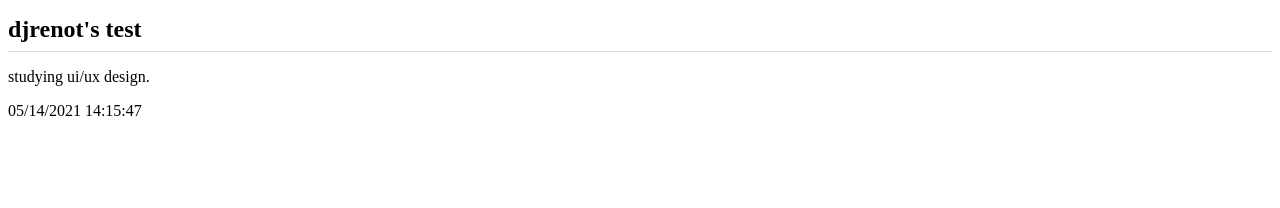
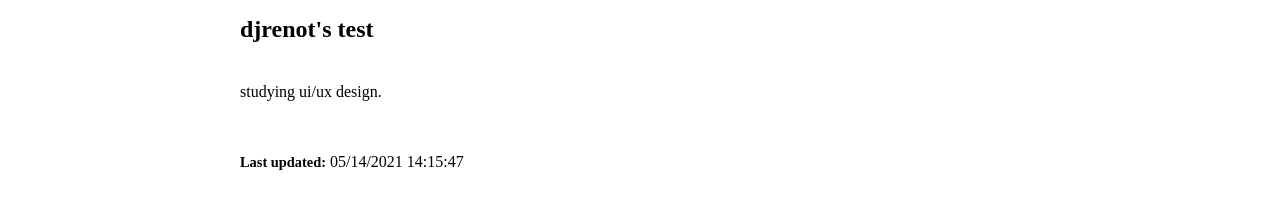
Before and after one commit to djrenot/my-test-website, a plain HTML site: page index.html in a window 1280 px wide. Drawn offline with Linux system fonts and the light colour scheme.

Commit message:
modified styles

```diff
--- a/index.html
+++ b/index.html
@@ -8,12 +8,15 @@
   <link rel="stylesheet" href="styles.css">
 </head>
 <body>
+  <div class="container">
     <h1>djrenot's test</h1>
     <p>studying ui/ux design.</p>
 
     <footer>
-        <div id="updated"></div>
+        <h1>Last updated:</h1>
+        <p id="updated"></p>
     </footer>
+  </div>
 </body>
 
 <script>
--- a/styles.css
+++ b/styles.css
@@ -1,5 +1,22 @@
-h1{
-    font-size: 24px;
-    padding-bottom: 8px;
-    border-bottom: 1px solid #ddd;
+
+.container{
+  margin: 0 auto;
+  width: 800px;
 }
+
+.container>h1{
+  font-size: 24px;
+  padding-bottom: 8px;
+}
+
+footer{
+  margin-top: 20px;
+}
+
+footer h1{
+  font-size: 0.9em;
+}
+
+footer h1,p{
+  display: inline-block;
+}
```
Lines whose indentation alone changed are shown as unchanged.
